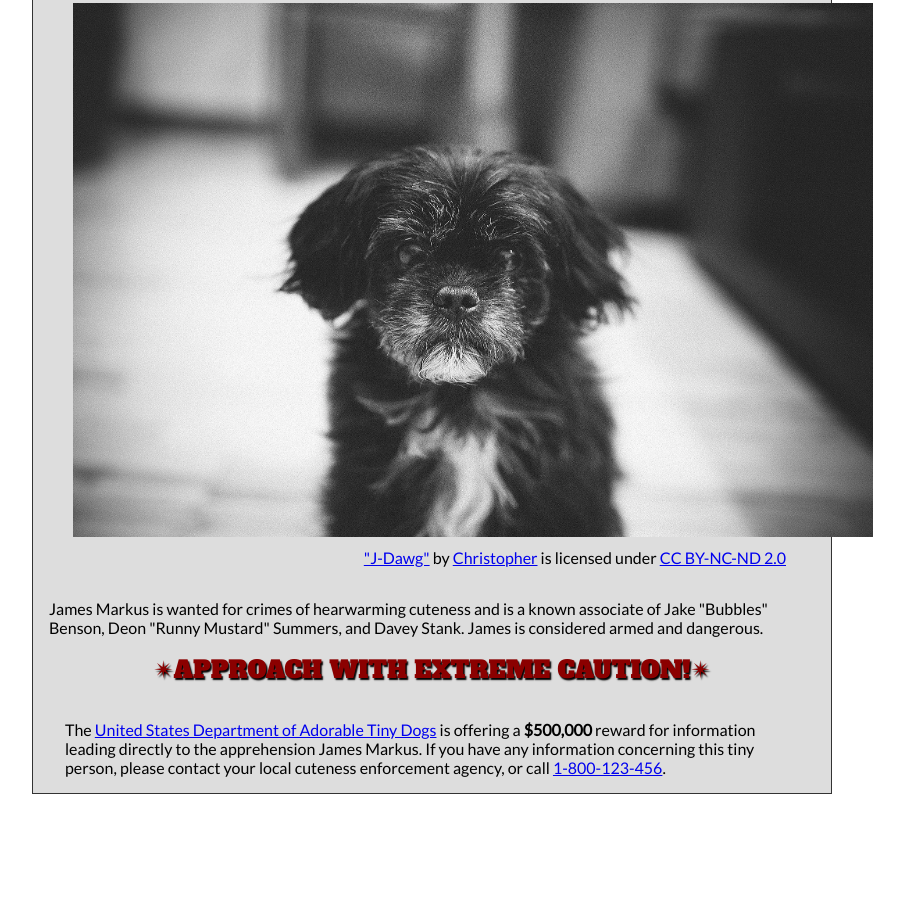
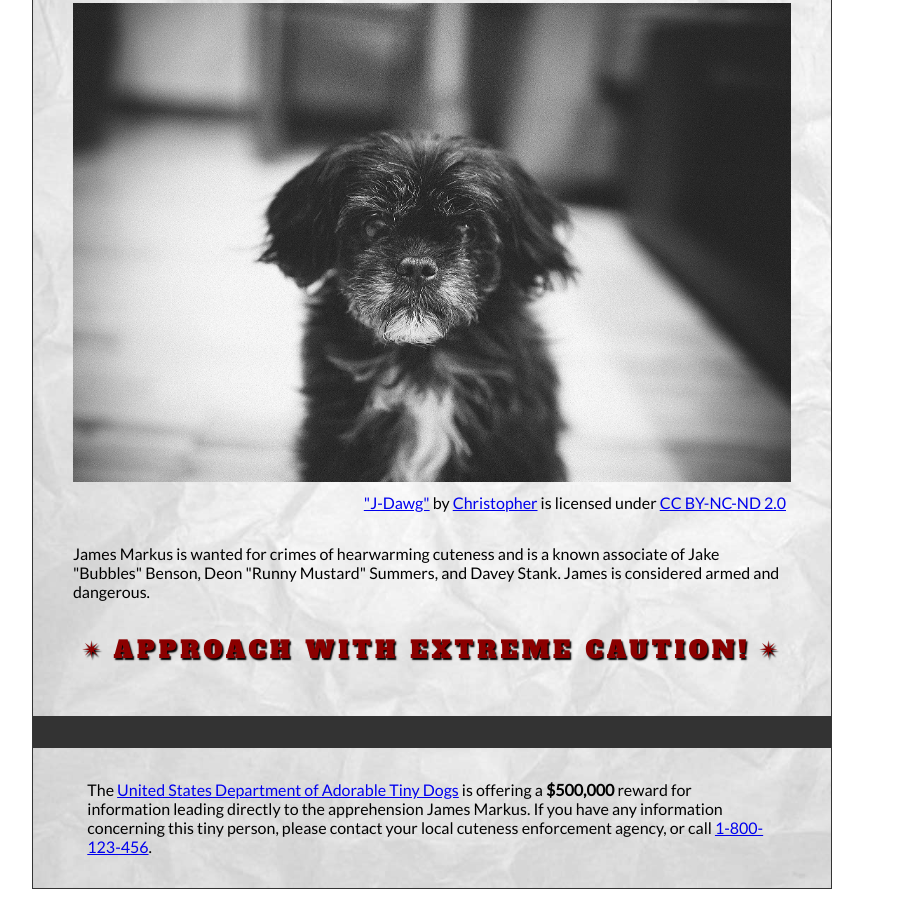
Before and after one commit to JudevineT/JudevineT.github.io, a plain HTML site: page wanted-poster/index.html in a window 1280 px wide. Shown: the part 406-1311 px from the top of the page, without its empty margins (208-1112 px from the left). Before the commit the page ends 1216 px from the top, so only its background shows below. Drawn offline with Linux system fonts and the light colour scheme.

Commit message:
Final touches
Spacing between first <p> and top of footer is questionable... Unable to resolve.

```diff
--- a/wanted-poster/css/style.css
+++ b/wanted-poster/css/style.css
@@ -34,7 +34,7 @@ body {
 }
 main {
     background-color:#ddd;
-    background-image:url(images/wrinkled-white-paper-background.jpg);
+    background-image:url(../images/wrinkled-white-paper-background.jpg);
     background-size:cover;
     background-repeat: no-repeat;
     border:1px solid #333;
@@ -93,7 +93,7 @@ h3{
     font-size:2rem;
     margin: 0;
     letter-spacing: .5rem;
-    color:darkred;
+    color:black;
     text-shadow:.09375rem .09375rem .09375rem #000;
     font-family:'Alfa Slab One', Garamond, serif;
     text-align:center;
@@ -103,13 +103,12 @@ h3{
 h4{
     text-transform: uppercase;
     font-size:1.5rem;
-    margin: .25rem;
     padding-bottom: 1.125rem;
-    letter-spacing: .25;
+    letter-spacing: .25rem;
     color:darkred;
     text-shadow:.09375rem .09375rem .09375rem #000;
     font-family:'Alfa Slab One', Garamond, serif;
-    text-align:center;
+    text-align: center;
     font-weight: normal}
 
 h5 {
@@ -137,11 +136,13 @@ section {
 p{
     margin-top: 1rem;
     margin-bottom: 1rem;
-    padding-top: 0;
+    margin-left: auto;
+    margin-right: auto;
+    padding-top: 0rem;
     padding-bottom: 0rem;
     padding-left: 1rem;
     padding-right: 1rem;
-    width= 90%
+    width: 90%;
     text-align: left
 }
 
@@ -149,11 +150,11 @@ p{
 /* Image & Figure */
 
 img{
-    width=100%;
-    margin-top: 0;
-    margin-bottom: 0;
+    width:100%;
+    margin-top: 0rem;
+    margin-right: auto;
+    margin-bottom: 0rem;
     margin-left: auto;
-    margin-right:auto;
     max-width: 50rem;
 }
 
@@ -163,14 +164,24 @@ figure {
 
 figcaption {
     padding-top:.5rem;
-    text-align: right
+    text-align: right;
 }
 
 
 /* Footer */
 
 footer{
-    margin: 1rem;
-    width= 2rem;
-    border-top-style: solid 2rem color=#333
+    padding-top: 1rem;
+    padding-right: 1rem;
+    padding-bottom: 1rem;
+    padding-left: 1rem;
+    border-top: 2rem solid #333;
+
 }
+
+h4 > span{
+    padding-top: 0rem;
+    padding-right: .5rem;
+    padding-bottom: 0rem;
+    padding-left: .5rem;
+}
--- a/wanted-poster/index.html
+++ b/wanted-poster/index.html
@@ -6,7 +6,7 @@
         <meta name="author" content="Tyler Judevine">
 
 <!-- Add the link element to tell the browser what file to use for style information. -->
-        <link href="css/style.css" rel="stylesheet">
+        <link rel="stylesheet" href="css/style.css">
 
         <title>Wanted | Jame Markus</title>
     </head>
```
